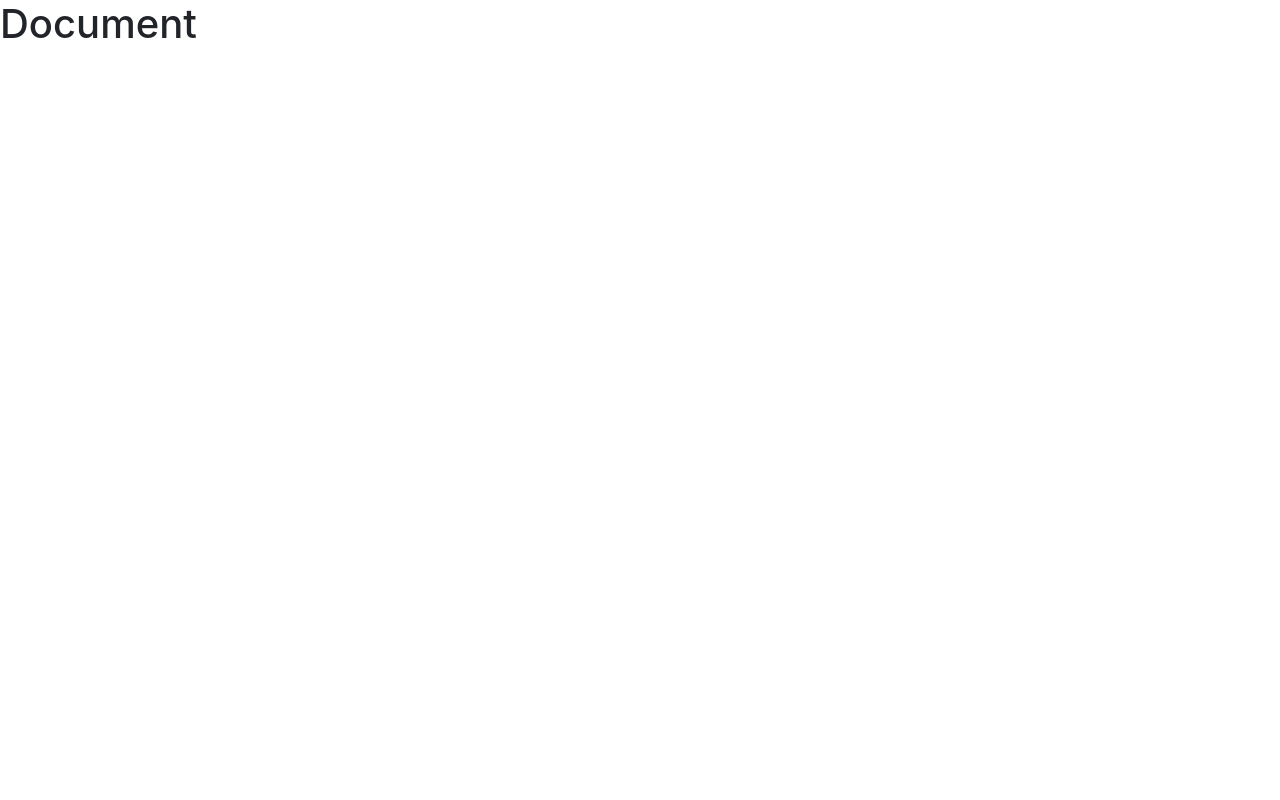
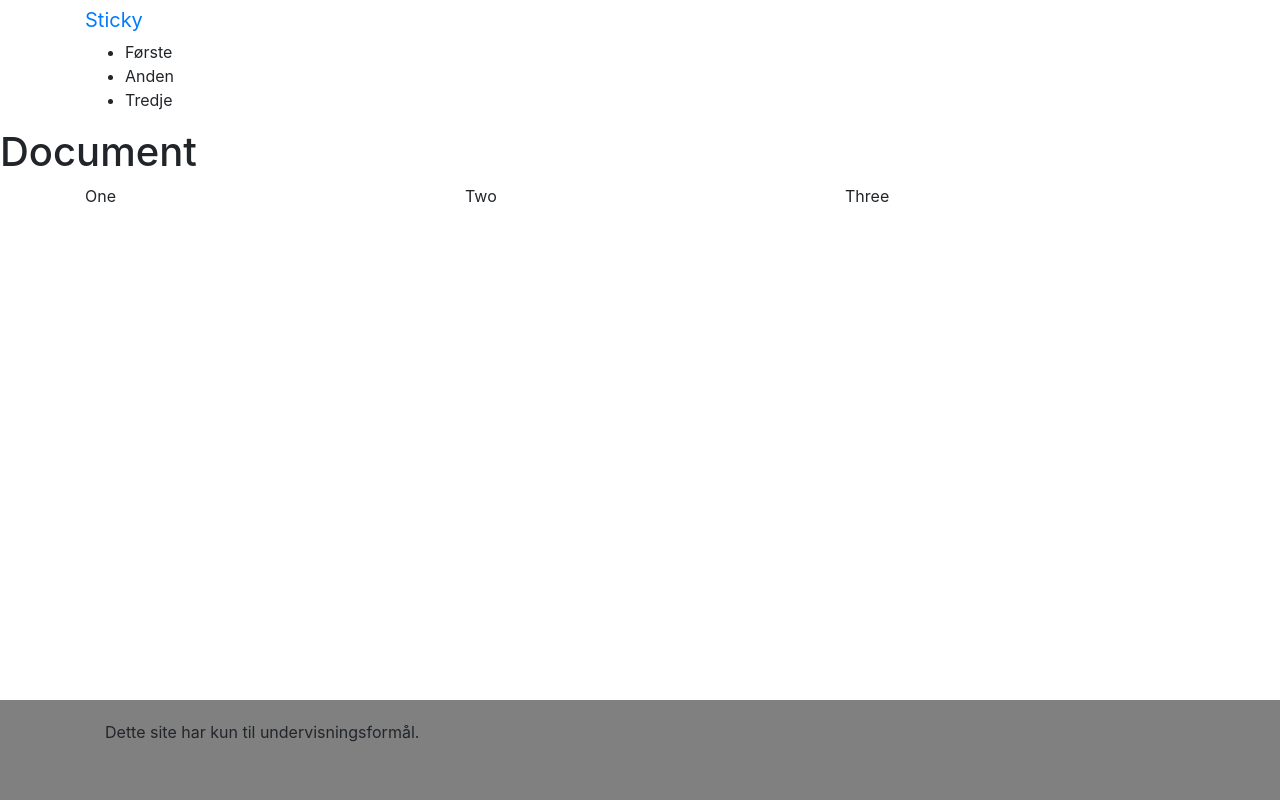
Before and after one commit to SofChoe/foerstesemestereksamen, a plain HTML site: page html/index.html in a window 1280 px wide. Drawn offline with nearby package versions, Linux system fonts and the light colour scheme.

Commit message:
index+style

```diff
--- a/html/index.html
+++ b/html/index.html
@@ -1,6 +1,7 @@
 <!DOCTYPE html>
 <html lang="en">
 <head>
+    <!-- Obligatoriske meta tags -->
     <meta charset="UTF-8">
     <meta http-equiv="X-UA-Compatible" content="IE=edge">
     <meta name="viewport" content="width=device-width, initial-scale=1, shrink-to-fit=no">
@@ -8,10 +9,49 @@
     <meta name="robots" content="noindex">
     <!-- Bootstrap 4.0 CSS -->
     <link rel="stylesheet" href="https://cdn.jsdelivr.net/npm/bootstrap@4.0.0/dist/css/bootstrap.min.css" integrity="sha384-Gn5384xqQ1aoWXA+058RXPxPg6fy4IWvTNh0E263XmFcJlSAwiGgFAW/dAiS6JXm" crossorigin="anonymous">
+    <!-- link til ekstern css -->
+    <link rel="stylesheet" href="style.css">
     <title>Document</title>
 </head>
 <body>
+    <header>
+        <div class="container">
+            <nav class="navbar-expand-lg">
+                <a class="navbar-brand" href="#">Sticky</a>
+                <ul>
+                    <li>Første</li>
+                    <li>Anden</li>
+                    <li>Tredje</li>
+                </ul>
+            </nav>
+            <div class="collapse navbar-collapes" id="navbarBurger">
+                <a class="navbar-brand" href="#">Sticky</a>
+
+            </div>
+        </div>
+    </header>
+
     <h1>Document</h1>
+    <div class="container">
+        <div class="row">
+            <div class="col-12 col-sm-6 col-md-4">
+                One
+            </div>
+            <div class="col-12 col-sm-6 col-md-4">
+                Two
+            </div>
+            <div class="col-12 col-sm-6 col-md-4">
+                Three
+            </div>
+        </div>
+    </div>
+
+    <!-- Obligatorisk disclaimer -->
+    <footer class="footer">
+        <div class="container">
+            <p id="disclaimer">Dette site har kun til undervisningsformål.</p>
+        </div>
+    </footer>
     <!-- Links til Bootstrap 4.0 java -->
     <script src="https://code.jquery.com/jquery-3.2.1.slim.min.js" integrity="sha384-KJ3o2DKtIkvYIK3UENzmM7KCkRr/rE9/Qpg6aAZGJwFDMVNA/GpGFF93hXpG5KkN" crossorigin="anonymous"></script>
     <script src="https://cdn.jsdelivr.net/npm/popper.js@1.12.9/dist/umd/popper.min.js" integrity="sha384-ApNbgh9B+Y1QKtv3Rn7W3mgPxhU9K/ScQsAP7hUibX39j7fakFPskvXusvfa0b4Q" crossorigin="anonymous"></script>
--- /dev/null
+++ b/html/style.css
@@ -0,0 +1,11 @@
+.footer {
+    background-color: gray;
+    height:100px;
+    margin:0px;
+    bottom:0;
+    position:absolute;
+    width:100%;
+}
+#disclaimer {
+    margin:20px;
+}
```
